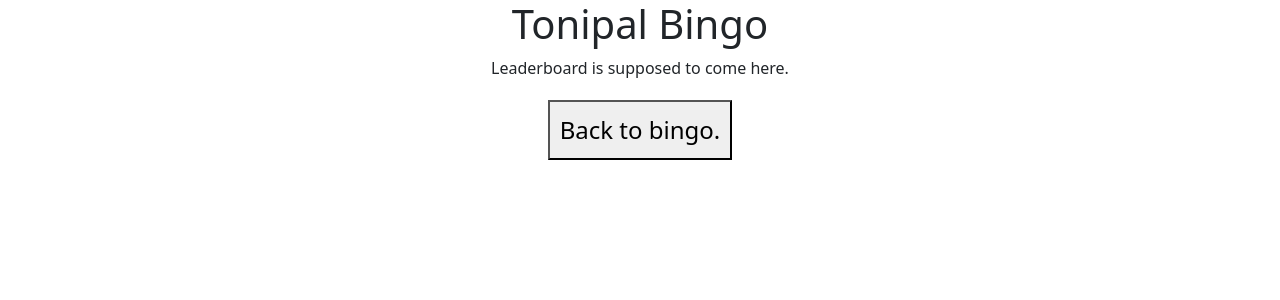
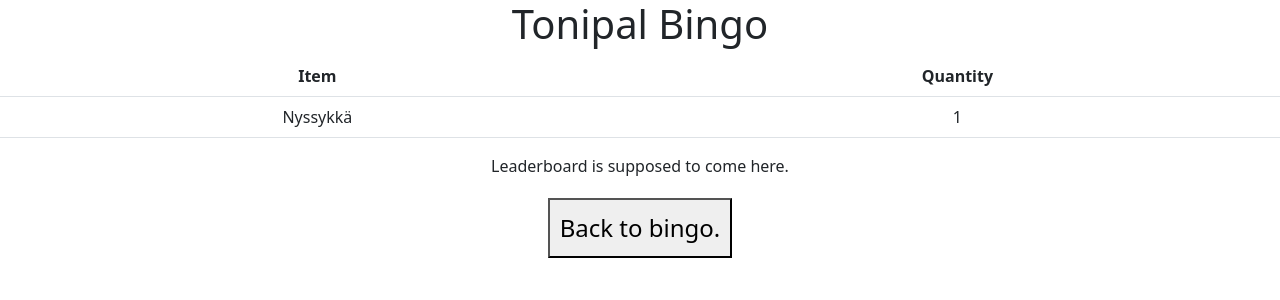
Before and after one commit to ExcavatorZ/tonipal-bingo, a React (Create React App) app: page /results in a window 1280 px wide. Shown: the top 300 px of the page. Built offline with nearby package versions, Linux system fonts and the light colour scheme.

Commit message:
Leaderboard placeholder.

```diff
--- a/src/components/Leaderboard.js
+++ b/src/components/Leaderboard.js
@@ -1,13 +1,28 @@
 import { useNavigate } from "react-router-dom"
+import { Fragment } from "react";
 
 export const Leaderboard = () => {
     const navigate = useNavigate();
 
     return (
-        <div>
+        <Fragment>
+            <table class="table alignitems-center text-center">
+                <thead>
+                    <tr>
+                        <th>Item</th>
+                        <th>Quantity</th>
+                    </tr>
+                </thead>
+                <tbody>
+                    <tr>
+                        <td>Nyssykkä</td>
+                        <td>1</td>
+                    </tr>
+                </tbody>
+            </table>
             Leaderboard is supposed to come here.
             <br />
             <button onClick={() => navigate('/')} style={{margin: "20px"}} className="button">Back to bingo.</button>
-        </div>
+        </Fragment>
     )
 }
```
